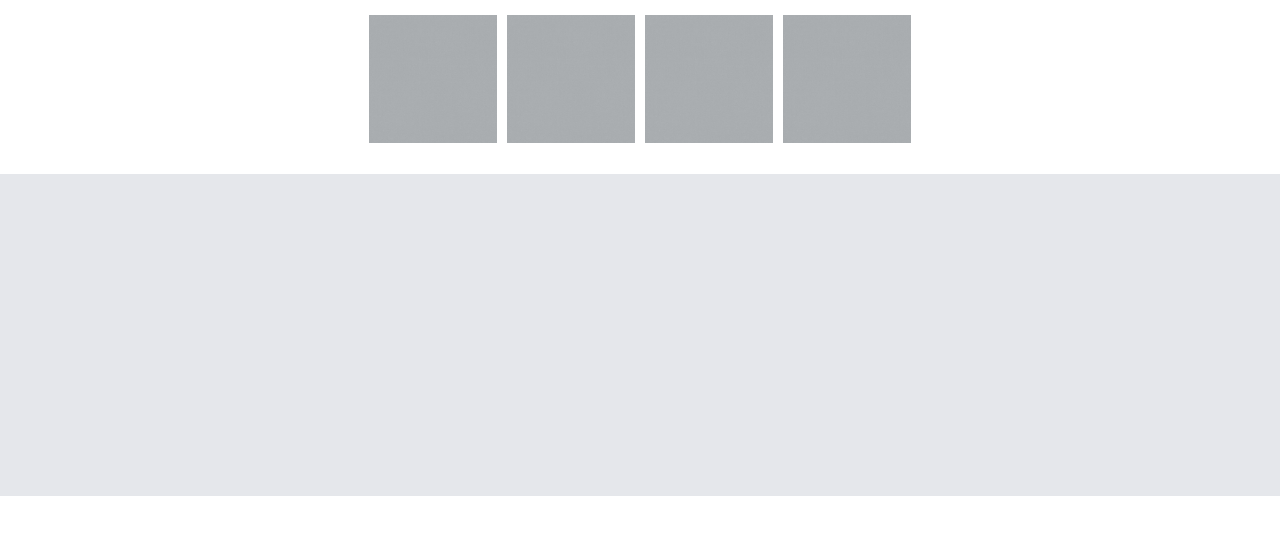
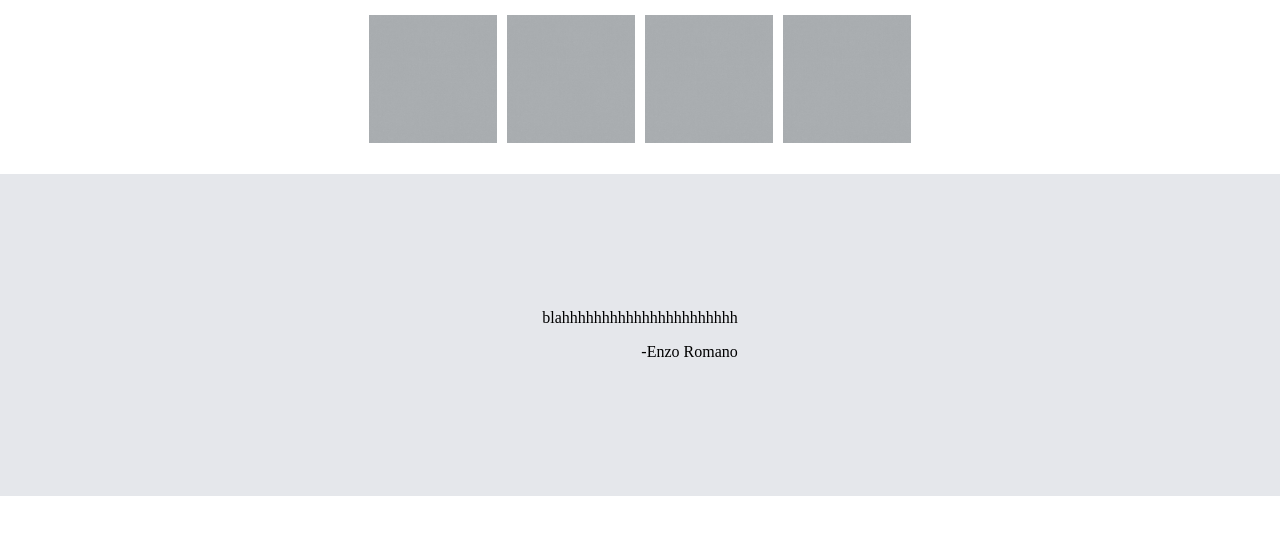
Before and after one commit to enzosromano/landingpage, a plain HTML site: page index.html in a window 1280 px wide. Shown: the part 607-1142 px from the top of the page. Drawn offline with Linux system fonts and the light colour scheme.

Commit message:
Changes to body3 Added placeholder quote text and author Added id selector to author and aligned it to the right Cleaned up flexbox alignment for body3

```diff
--- a/index.html
+++ b/index.html
@@ -59,7 +59,13 @@
             </div>
 
         </div>
+
         <div class="body3">
+
+            <div class="quoteblock">
+                <p id="quote">blahhhhhhhhhhhhhhhhhhhhhh</p>
+                <p id="author">-Enzo Romano</p>
+            </div>
 
         </div>
         <div class="body4">
--- a/style.css
+++ b/style.css
@@ -121,13 +121,22 @@ img {
 /* body 3 */
 
 .body3 {
+    display: flex;
+    flex-direction: column;
+
+    align-items: center;
+
     background-color: #E5E7Eb;
+}
+
+#author {
+    display: flex;
+    justify-content: right;
 }
 
 /* body 4 */
 
 .body4 {
-
 }
 
 .footer {
```
